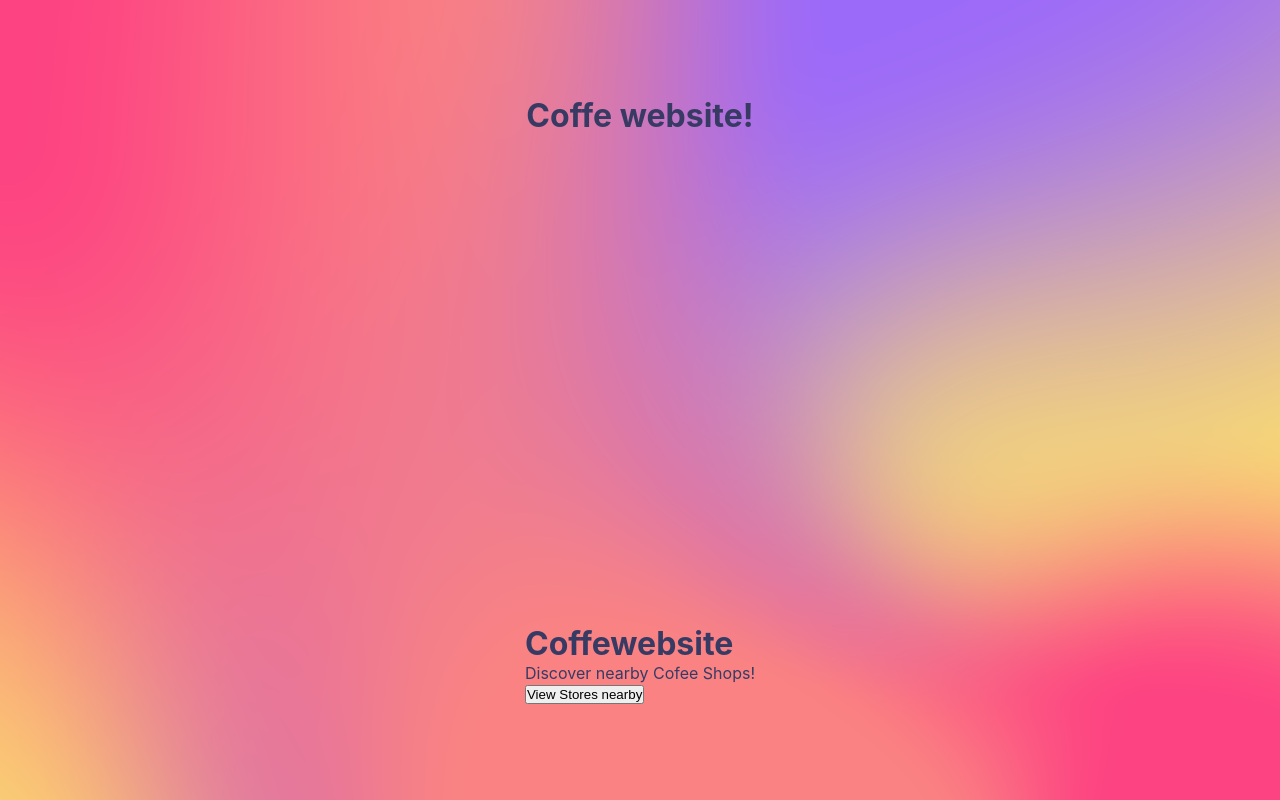
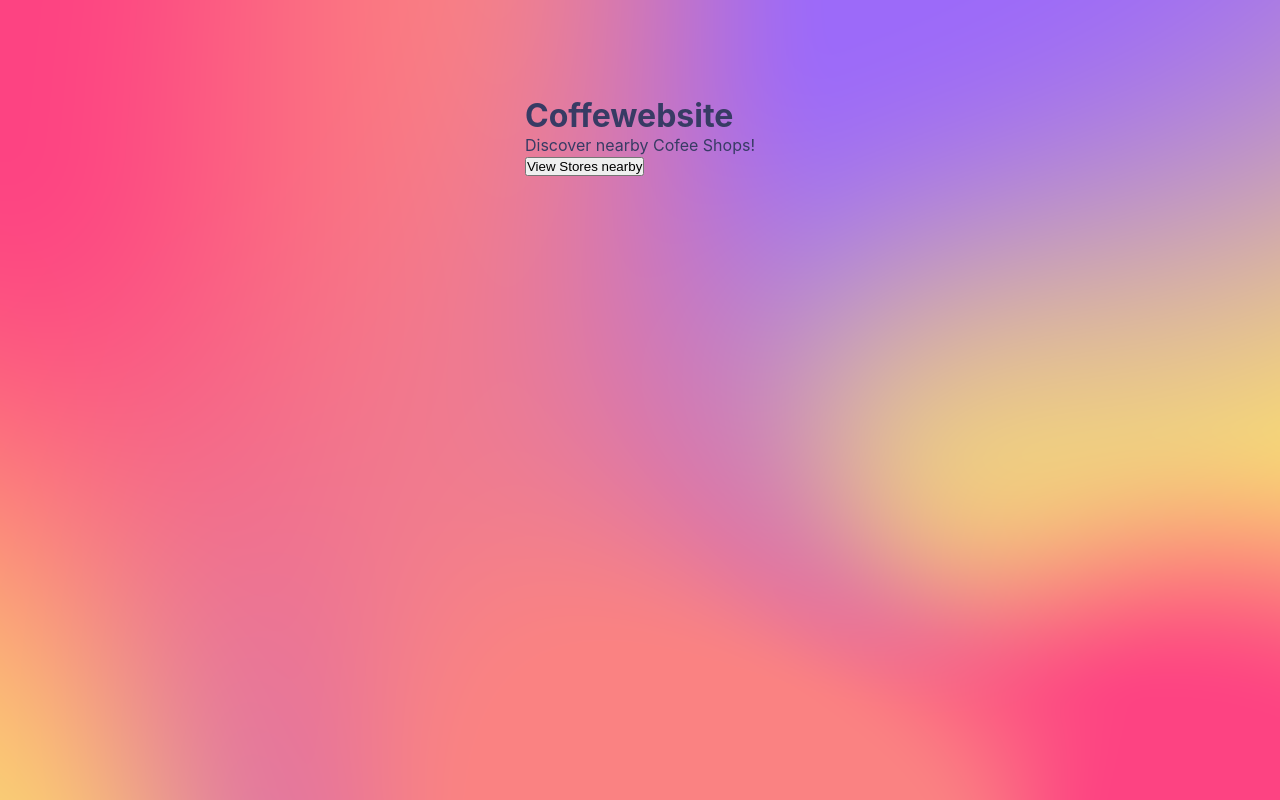
Before and after one commit to mrprg/first-next.js-app-coffe-website-, a Next.js app in the folder cofee-website/: page / in a window 1280 px wide. Built offline with nearby package versions, Linux system fonts and the light colour scheme.

Commit message:
change the head title

```diff
--- a/cofee-website/pages/index.js
+++ b/cofee-website/pages/index.js
@@ -12,13 +12,12 @@ export default function Home() {
   return (
     <>
       <Head>
-        <title>Create Next App</title>
+        <title>Coffee Website </title>
         <meta name="description" content="Generated by create next app" />
         <meta name="viewport" content="width=device-width, initial-scale=1" />
         <link rel="icon" href="/favicon.ico" />
       </Head>
       <main className={styles.main}>
-        <h1>Coffe website!</h1>
         <Banner buttonText="View Stores nearby" handleOnClick={handleOnBannerBtnClick}/>
       </main>
     </>
```
